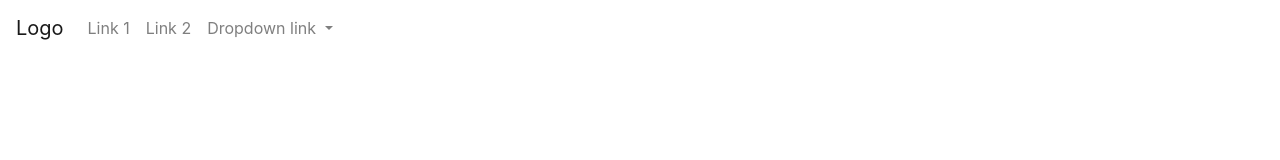
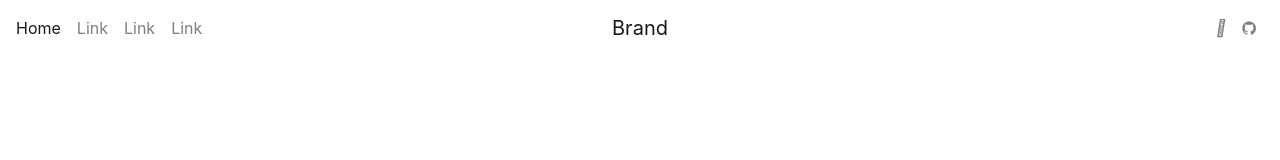
Before and after one commit to DavidVillalba/Noticias, a plain HTML site: page index.html in a window 1280 px wide. Drawn offline with nearby package versions, Linux system fonts and the light colour scheme; files that its build step writes are made by us from their sources.

Commit message:
DavidVillalba

```diff
--- a/index.html
+++ b/index.html
@@ -7,6 +7,7 @@
   <title>Page Title</title>
   <meta name="viewport" content="width=device-width, initial-scale=1, shrink-to-fit=no">
   <link rel="stylesheet" href="https://maxcdn.bootstrapcdn.com/bootstrap/4.0.0/css/bootstrap.min.css">
+  <link rel="stylesheet" href="https://maxcdn.bootstrapcdn.com/font-awesome/4.4.0/css/font-awesome.min.css">
   <link rel="stylesheet" type="text/css" media="screen" href="main.css" />
   <script src="https://code.jquery.com/jquery-3.2.1.slim.min.js"></script>
   <script src="https://cdnjs.cloudflare.com/ajax/libs/popper.js/1.12.9/umd/popper.min.js"></script>
@@ -15,33 +16,46 @@
 </head>
 
 <body>
-
+  <header>
     <nav class="navbar navbar-expand-lg navbar-light">
-        <!-- Brand -->
-        <a class="navbar-brand" href="#">Logo</a>
-
-        <!-- Links -->
+      <button class="navbar-toggler" type="button" data-toggle="collapse" data-target=".dual-nav">
+        <span class="navbar-toggler-icon"></span>
+      </button>
+      <div class="navbar-collapse collapse dual-nav w-100">
         <ul class="navbar-nav">
-          <li class="nav-item">
-            <a class="nav-link" href="#">Link 1</a>
+          <li class="nav-item active">
+            <a class="nav-link pl-0" href="#">Home
+              <span class="sr-only">Home</span>
+            </a>
           </li>
           <li class="nav-item">
-            <a class="nav-link" href="#">Link 2</a>
+            <a class="nav-link" href="#">Link</a>
           </li>
-
-          <!-- Dropdown -->
-          <li class="nav-item dropdown">
-            <a class="nav-link dropdown-toggle" href="#" id="navbardrop" data-toggle="dropdown">
-              Dropdown link
-            </a>
-            <div class="dropdown-menu">
-              <a class="dropdown-item" href="#">Link 1</a>
-              <a class="dropdown-item" href="#">Link 2</a>
-              <a class="dropdown-item" href="#">Link 3</a>
-            </div>
+          <li class="nav-item">
+            <a class="nav-link" href="#">Link</a>
+          </li>
+          <li class="nav-item">
+            <a class="nav-link" href="#">Link</a>
           </li>
         </ul>
+      </div>
+      <a href="#" class="navbar-brand mx-auto d-block text-center w-100">Brand</a>
+      <div class="navbar-collapse collapse dual-nav w-100">
+        <ul class="nav navbar-nav ml-auto">
+          <li class="nav-item">
+            <a class="nav-link" href="">
+              <i class="fas fa-user"></i>
+            </a>
+          </li>
+          <li class="nav-item">
+            <a class="nav-link" href="">
+              <i class="fa fa-github"></i>
+            </a>
+          </li>
+        </ul>
+      </div>
     </nav>
+  </header>
 
 </body>
 
```
Lines whose indentation alone changed are shown as unchanged.
